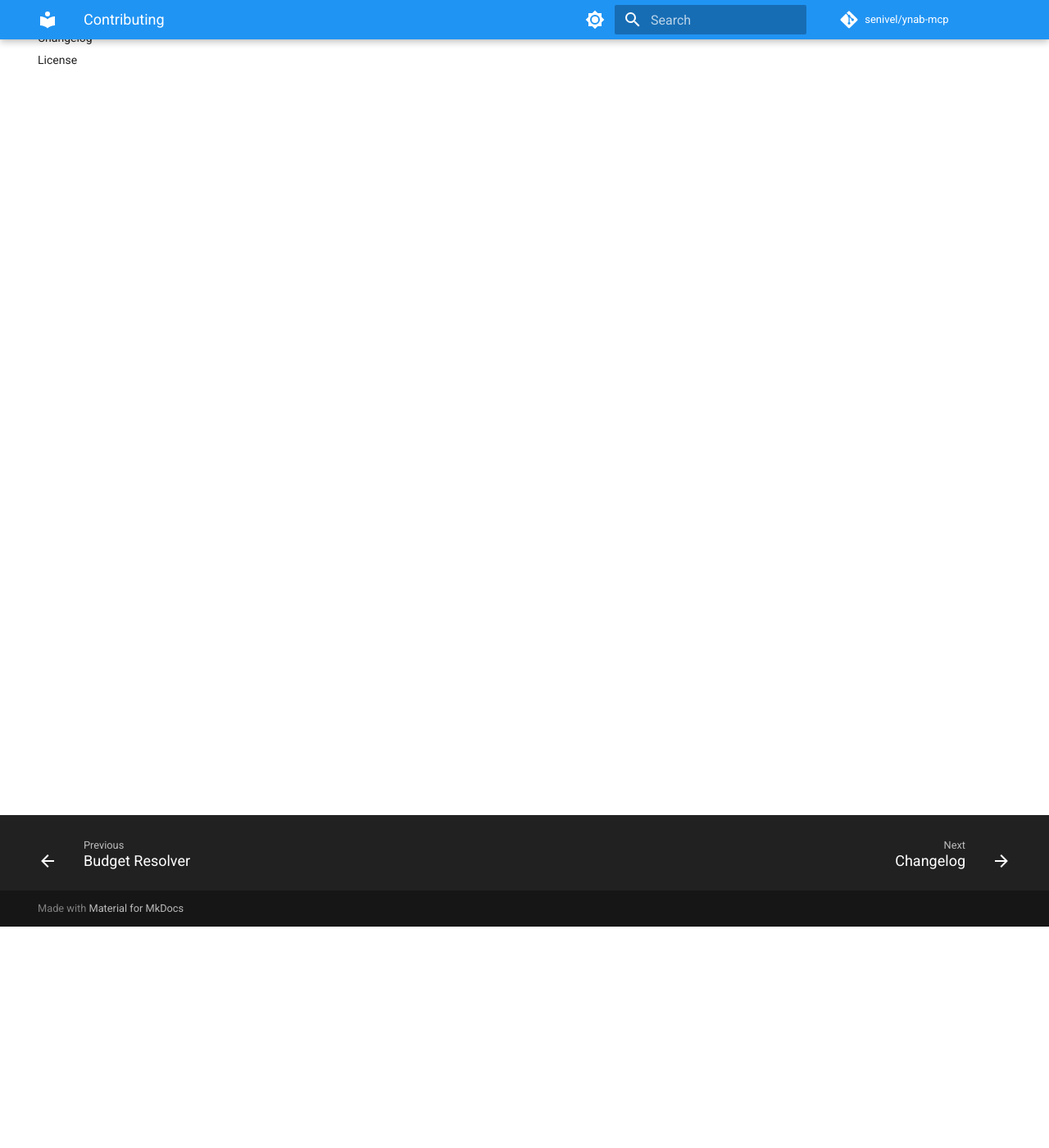
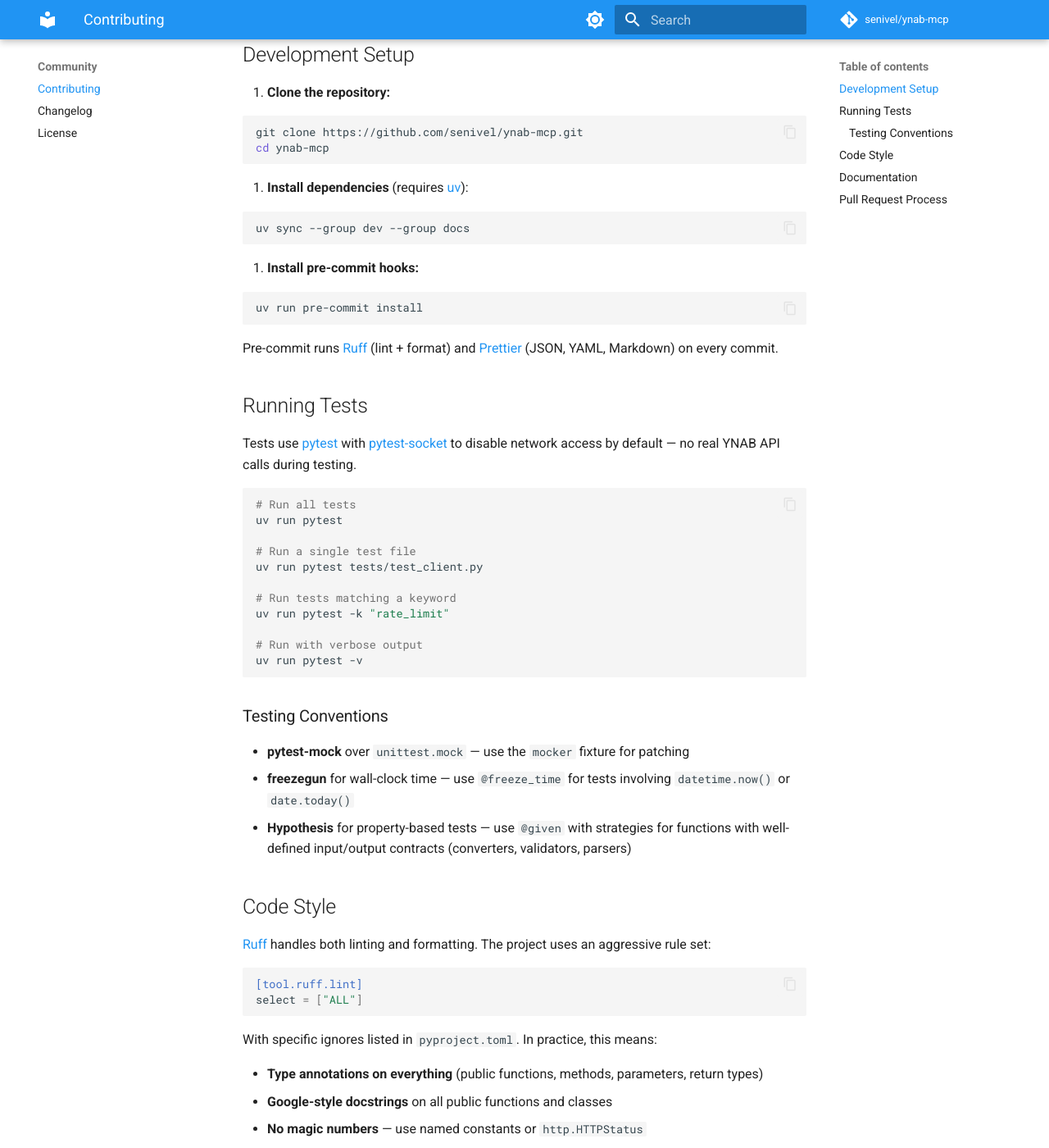
Before and after one commit to senivel/you-need-an-advisor-mcp, an MkDocs documentation site: the page built from docs/contributing.md, in a window 1280 px wide and 1400 px high, scrolled down 270 px. Shown: the whole window at 82% size. Built offline with MkDocs 1.6.1 and Material for MkDocs 9.7.7, drawn with Linux system fonts in a browser that asks for light colours; comment, search, counter and statistics services are not loaded; some of the changed text lies outside the part shown.

Commit message:
feat(07-03): add contributing guide, changelog, and license page
Contributing guide covers dev setup, testing, code style, and PR process.
Changelog follows Keep a Changelog format with Phase 1 (0.1.0) entry.
License page displays full MIT license text.

````diff
--- a/docs/contributing.md
+++ b/docs/contributing.md
@@ -1,3 +1,112 @@
 # Contributing
 
-Contribution guidelines.
+Thanks for your interest in contributing to YNAB MCP! This guide covers everything you need to get started.
+
+## Development Setup
+
+1. **Clone the repository:**
+
+   ```bash
+   git clone https://github.com/senivel/ynab-mcp.git
+   cd ynab-mcp
+   ```
+
+2. **Install dependencies** (requires [uv](https://docs.astral.sh/uv/)):
+
+   ```bash
+   uv sync --group dev --group docs
+   ```
+
+3. **Install pre-commit hooks:**
+
+   ```bash
+   uv run pre-commit install
+   ```
+
+   Pre-commit runs [Ruff](https://docs.astral.sh/ruff/) (lint + format) and [Prettier](https://prettier.io/) (JSON, YAML, Markdown) on every commit.
+
+## Running Tests
+
+Tests use [pytest](https://docs.pytest.org/) with [pytest-socket](https://pypi.org/project/pytest-socket/) to disable network access by default — no real YNAB API calls during testing.
+
+```bash
+# Run all tests
+uv run pytest
+
+# Run a single test file
+uv run pytest tests/test_client.py
+
+# Run tests matching a keyword
+uv run pytest -k "rate_limit"
+
+# Run with verbose output
+uv run pytest -v
+```
+
+### Testing Conventions
+
+- **pytest-mock** over `unittest.mock` — use the `mocker` fixture for patching
+- **freezegun** for wall-clock time — use `@freeze_time` for tests involving `datetime.now()` or `date.today()`
+- **Hypothesis** for property-based tests — use `@given` with strategies for functions with well-defined input/output contracts (converters, validators, parsers)
+
+## Code Style
+
+[Ruff](https://docs.astral.sh/ruff/) handles both linting and formatting. The project uses an aggressive rule set:
+
+```toml
+[tool.ruff.lint]
+select = ["ALL"]
+```
+
+With specific ignores listed in `pyproject.toml`. In practice, this means:
+
+- **Type annotations on everything** (public functions, methods, parameters, return types)
+- **Google-style docstrings** on all public functions and classes
+- **No magic numbers** — use named constants or `http.HTTPStatus`
+
+Run the linter manually:
+
+```bash
+# Check for issues
+uv run ruff check .
+
+# Auto-fix what's possible
+uv run ruff check --fix .
+
+# Format code
+uv run ruff format .
+```
+
+## Documentation
+
+Documentation is built with [MkDocs Material](https://squidfunk.github.io/mkdocs-material/) and auto-generated API reference via [mkdocstrings](https://mkdocstrings.github.io/).
+
+```bash
+# Start local preview server (hot-reload)
+uv run --group docs mkdocs serve
+
+# Build static site
+uv run --group docs mkdocs build --strict
+```
+
+The `docs/` directory mirrors the site navigation. Add new pages by creating a Markdown file and adding it to the `nav:` section in `mkdocs.yml`.
+
+## Pull Request Process
+
+1. **Create a branch** from `dev` (not `main`)
+2. **Use conventional commits:**
+   - `feat:` — new feature
+   - `fix:` — bug fix
+   - `docs:` — documentation only
+   - `test:` — adding or updating tests
+   - `chore:` — maintenance, dependencies, tooling
+   - `refactor:` — code change that doesn't fix a bug or add a feature
+3. **Ensure checks pass:**
+
+   ```bash
+   uv run pytest
+   uv run ruff check .
+   uv run ruff format --check .
+   ```
+
+4. **Open a PR** against `dev` with a clear description of what changed and why
````
Also changed, not shown: docs/changelog.md (+21 -1 lines), docs/license.md (+25 -1 lines).
